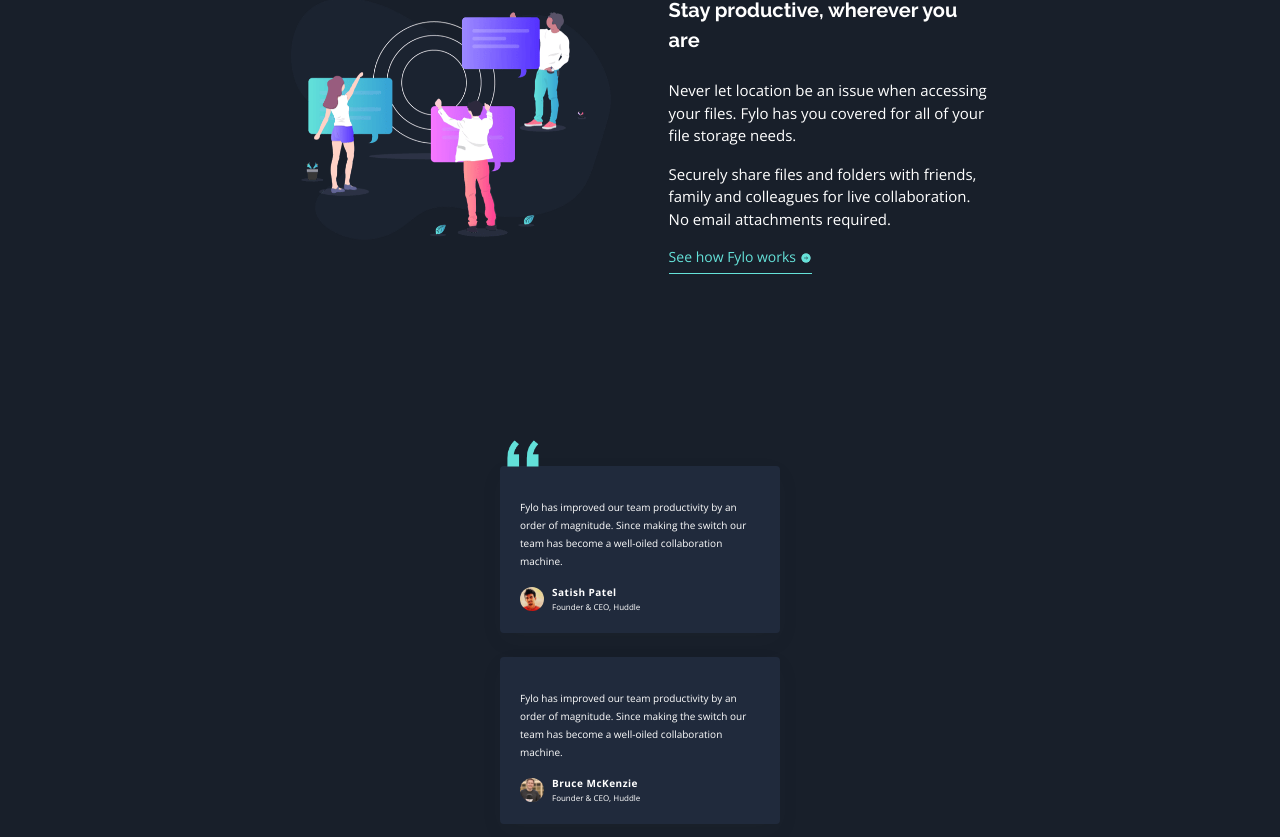
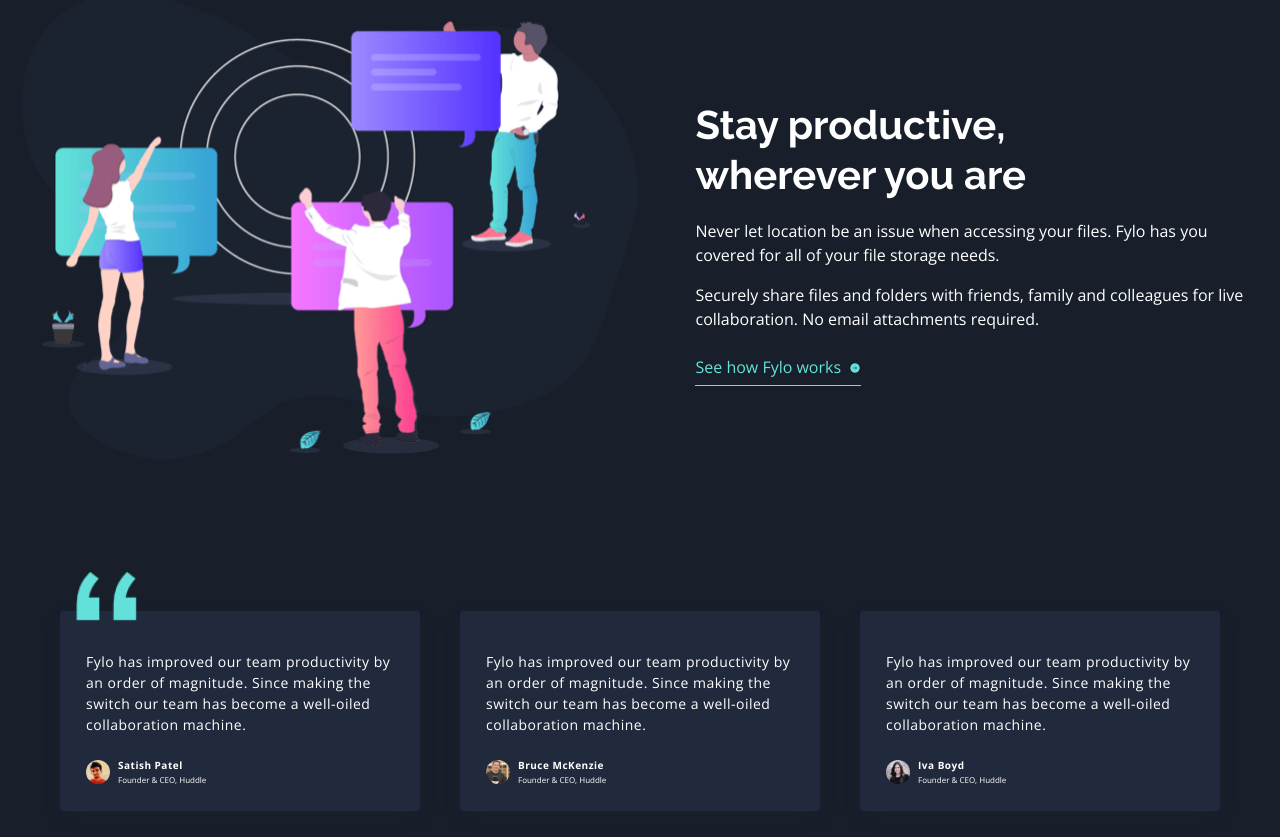
Before and after one commit to Dacardonac/fem-fylo-dark-theme-landing-page, a React (Vite) app: page / in a window 1280 px wide. Shown: the part 1903-2740 px from the top of the page. Built offline with nearby package versions, Linux system fonts and the light colour scheme.

Commit message:
feat: improved styling and layout; add responsive design for testimonials section

```diff
--- a/src/components/main/Main.module.scss
+++ b/src/components/main/Main.module.scss
@@ -71,9 +71,8 @@
     margin-bottom: 12rem;
     position: relative;
     z-index: 1;
-  }
 
-  &__productive-figure {
+    &-figure {
       width: 20rem;
       height: 13.75rem;
       margin: 0 auto 2rem auto;
@@ -82,20 +81,20 @@
       align-items: center;
     }
 
-  &__productive-img {
+    &-img {
       width: 100%;
       height: auto;
       display: block;
     }
 
-  &__productive-content {
+    &-content {
       display: flex;
       flex-direction: column;
       align-items: flex-start;
       max-width: 320px;
     }
 
-  &__productive-title {
+    &-title {
       font-family: 'Raleway', sans-serif;
       font-size: 1.25rem;
       font-weight: bold;
@@ -105,7 +104,7 @@
       margin-bottom: 1.5rem;
     }
 
-  &__productive-paragraph {
+    &-paragraph {
       font-family: 'Open Sans', sans-serif;
       font-size: 0.9375rem;
       line-height: 1.5;
@@ -113,7 +112,7 @@
       margin-bottom: 1rem;
     }
 
-  &__productive-link {
+    &-link {
       color: var(--teal-200);
       font-size: 0.875rem;
       display: inline-flex;
@@ -141,9 +140,8 @@
         color: var(--teal-200);
         border-color: var(--teal-200);
       }
-  }
 
-  &__productive-link-icon {
+      &-icon {
         width: 0.75rem;
         height: auto;
         display: inline-block;
@@ -151,10 +149,11 @@
         transition: filter 0.2s;
       }
     }
+  }
+}
 
 @media (min-width: 768px) {
   .main {
-
     &__header {
       width: 100%;
       background-color: var(--navy-850);
@@ -205,6 +204,54 @@
     &__productive {
       flex-direction: row;
       gap: 57.24px;
+      margin-bottom: 120px;
+
+      &-figure {
+        width: 616.76px;
+        height: 463.63px;
+        margin: 0 auto 2rem auto;
+        display: flex;
+        justify-content: center;
+        align-items: center;
+      }
+
+      &-img {
+        width: 100%;
+        height: auto;
+        display: block;
+      }
+
+      &-content {
+        max-width: 563px;
+        align-items: flex-start;
+        justify-content: center;
+      }
+
+      &-title {
+        max-width: 498.6px;
+        font-size: 40px;
+        line-height: 50px;
+        margin-bottom: 19px;
+      }
+
+      &-paragraph {
+        font-size: 1rem;
+        line-height: 24px;
+        margin-bottom: 1rem;
+      }
+
+      &-link {
+        font-size: 1rem;
+        gap: 8px;
+        margin-top: 8px;
+      }
+    }
+
+    &__testimonials {
+      display: flex;
+      flex-direction: row;
+      gap: 40px;
+      margin-bottom: 201px;
     }
   }
 }
--- a/src/components/main/Main.tsx
+++ b/src/components/main/Main.tsx
@@ -154,7 +154,10 @@ const Main = () => {
           </div>
         </div>
       </section>
-      <section aria-label="Testimonials">
+      <section
+        className={m['main__testimonials']}
+        aria-label="Testimonials"
+      >
         <Cards
           showQuote={true}
           imgSrc="/images/profile-1.webp"
--- a/src/components/main/cards/Cards.module.scss
+++ b/src/components/main/cards/Cards.module.scss
@@ -1,11 +1,12 @@
 .cards {
   background: var(--navy-800);
   border-radius: 0.25rem;
-  box-shadow: 0 8px 24px rgba(56,56,56,0.0459);
+  box-shadow: 0 8px 24px rgba(56, 56, 56, 0.0459);
   padding: 1.5rem 1.25rem 1.3125rem 1.25rem;
   max-width: 17.5rem;
   margin: 0 auto 1.5rem auto;
   position: relative;
+  z-index: 2;
 
   &:last-child {
     margin-bottom: 10rem;
@@ -18,7 +19,7 @@
     position: absolute;
     top: -2.375rem;
     left: 0.45rem;
-  z-index: 2;
+    z-index: 1;
     margin: 0;
     pointer-events: none;
     user-select: none;
@@ -32,11 +33,10 @@
   }
 
   &__text {
-    font-family: "Open Sans", sans-serif;
+    font-family: 'Open Sans', sans-serif;
     font-size: 0.625rem;
     line-height: 1.125rem;
-    margin-bottom: 1rem;
-    margin-top: 0.5rem;
+    margin: 0.5rem 0 1rem 0;
   }
 
   &__footer {
@@ -62,7 +62,7 @@
     font-weight: bold;
     font-size: 0.625rem;
     line-height: 0.75rem;
-    letter-spacing: 0.031rem;
+    letter-spacing: 0.0313rem;
   }
 
   &__role {
@@ -71,3 +71,35 @@
     line-height: 0.625rem;
   }
 }
+
+@media (min-width: 768px) {
+  .cards {
+    max-width: 360px;
+    border-radius: 3.9296px;
+    padding: 40px 24.6992px 26px 26px;
+    margin: 0 auto;
+    z-index: 2;
+
+    &:last-child {
+      margin-bottom: 0;
+    }
+
+    &__quote {
+      width: 79px;
+      height: 200px;
+      top: -40px;
+      z-index: 1;
+
+      &-img {
+        width: 79px;
+      }
+    }
+
+    &__text {
+      font-size: 14px;
+      line-height: 21px;
+      letter-spacing: 0.5008px;
+      margin: 0 0 24px 0;
+    }
+  }
+}
```
Lines whose indentation alone changed are shown as unchanged.
